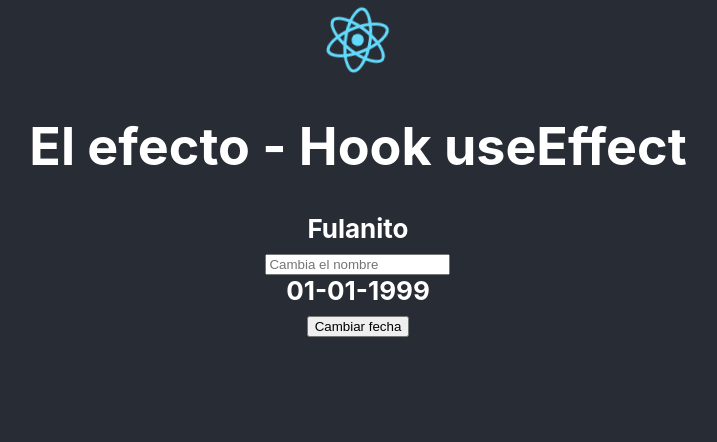
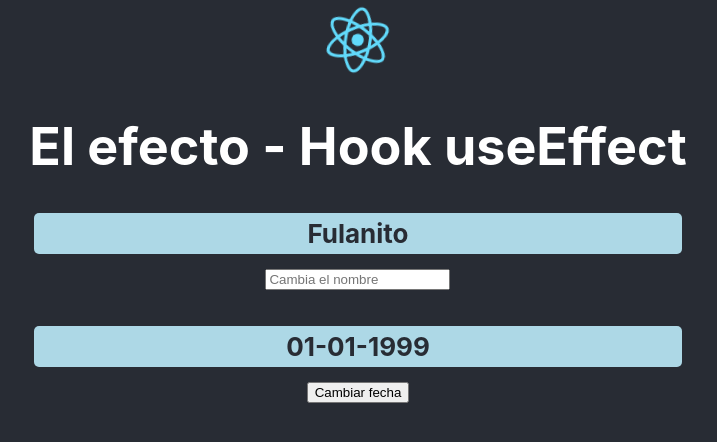
Before and after one commit to DamasoGarciaBouza/DamasoGarciaBouza-CursoReactVR_Parte3, a React (Create React App) app: page / in a window 1280 px wide. Shown: the top 442 px of the page, without its empty margins (282-999 px from the left). Built offline with nearby package versions, Linux system fonts and the light colour scheme.

Commit message:
Final practica useEffect

```diff
--- a/src/App.css
+++ b/src/App.css
@@ -36,3 +36,16 @@
     transform: rotate(360deg);
   }
 }
+
+.label{
+  padding: 5px;
+  margin: 5px;
+  display: block;
+  border-radius: 5px;
+  background-color: lightblue;
+  color: #282c34;
+}
+
+.label-green {
+  background-color: lightgreen;
+}
--- a/src/components/PruebasComponent.js
+++ b/src/components/PruebasComponent.js
@@ -4,6 +4,7 @@ export const PruebasComponent = () => {
 
     const [usuario, SetUsuario] = useState("Fulanito");
     const [fecha, setFecha] = useState("01-01-1999");
+    const [contador, setContador] = useState(0);
 
     const modUsuario = e => {
         SetUsuario(e.target.value);
@@ -27,10 +28,11 @@ export const PruebasComponent = () => {
     }, []) */
 
 
-    //solo se ejecuta al cambiar
+    //solo se ejecuta al cambiar usuario o fecha
     useEffect(() => {
-        console.log("USE EFFECT - Usuario cambiado");
-    }, [usuario])
+        setContador(contador+1);
+        console.log(`USE EFFECT - Usuario o fecha cambiados ${contador} veces`);
+    }, [usuario, fecha])
 
 
 
@@ -38,17 +40,16 @@ export const PruebasComponent = () => {
         <div>
             <h1>El efecto - Hook useEffect</h1>
 
-            <strong>{usuario}</strong>
-            <br></br>
+            <strong className={contador > 10 ? 'label label-green' : 'label'}>{usuario}</strong>
 
             <input type='text'
                 onChange={modUsuario}
                 placeholder='Cambia el nombre' />
 
-            <br></br>
-            <strong>{fecha}</strong>
+            <br></br><br></br>
+            <strong className={contador > 10 ? 'label label-green' : 'label'}>{fecha}</strong>
 
-            <br></br>
+
             <button onClick={cambiarFecha}>Cambiar fecha</button>
         </div>
     )
```
